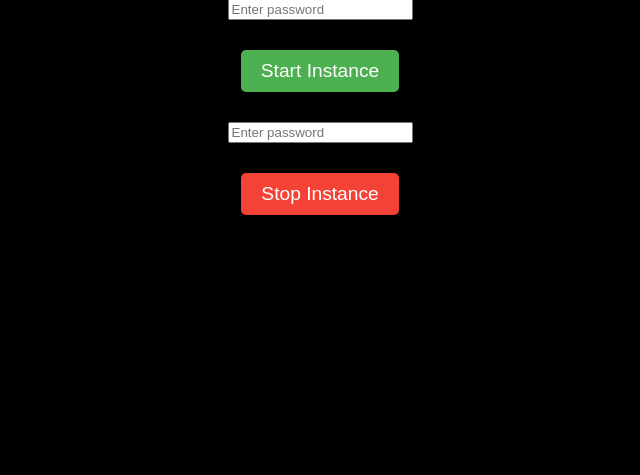
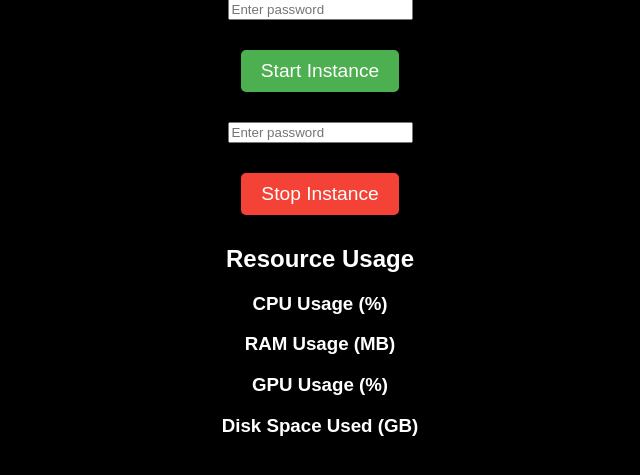
Before and after one commit to Mau8283/gcp-control, a Python web app: template templates/index.html in a window 1280 px wide. Shown: the part 227-702 px from the top of the page, without its empty margins (320-960 px from the left). Run offline with Jinja, Linux system fonts and the light colour scheme; the template is opened without the code that fills it, so the values that code supplies are empty.

Commit message:
Update index.html

```diff
--- a/templates/index.html
+++ b/templates/index.html
@@ -75,5 +75,40 @@
         <button class="stop" type="submit">Stop Instance</button>
     </form>
 
+<!-- Agregar sección para mostrar métricas -->
+<h2>Resource Usage</h2>
+<div>
+    <h3>CPU Usage (%)</h3>
+    <ul>
+        {% for usage in metrics.cpu_usage %}
+        <li>{{ usage }}%</li>
+        {% endfor %}
+    </ul>
+</div>
+<div>
+    <h3>RAM Usage (MB)</h3>
+    <ul>
+        {% for usage in metrics.ram_usage %}
+        <li>{{ usage }} MB</li>
+        {% endfor %}
+    </ul>
+</div>
+<div>
+    <h3>GPU Usage (%)</h3>
+    <ul>
+        {% for usage in metrics.gpu_usage %}
+        <li>{{ usage }}%</li>
+        {% endfor %}
+    </ul>
+</div>
+<div>
+    <h3>Disk Space Used (GB)</h3>
+    <ul>
+        {% for space in metrics.disk_space %}
+        <li>{{ space / (1024 ** 3) | round(2) }} GB</li>  <!-- Convertir bytes a GB -->
+        {% endfor %}
+    </ul>
+</div>
+
 </body>
 </html>
```
